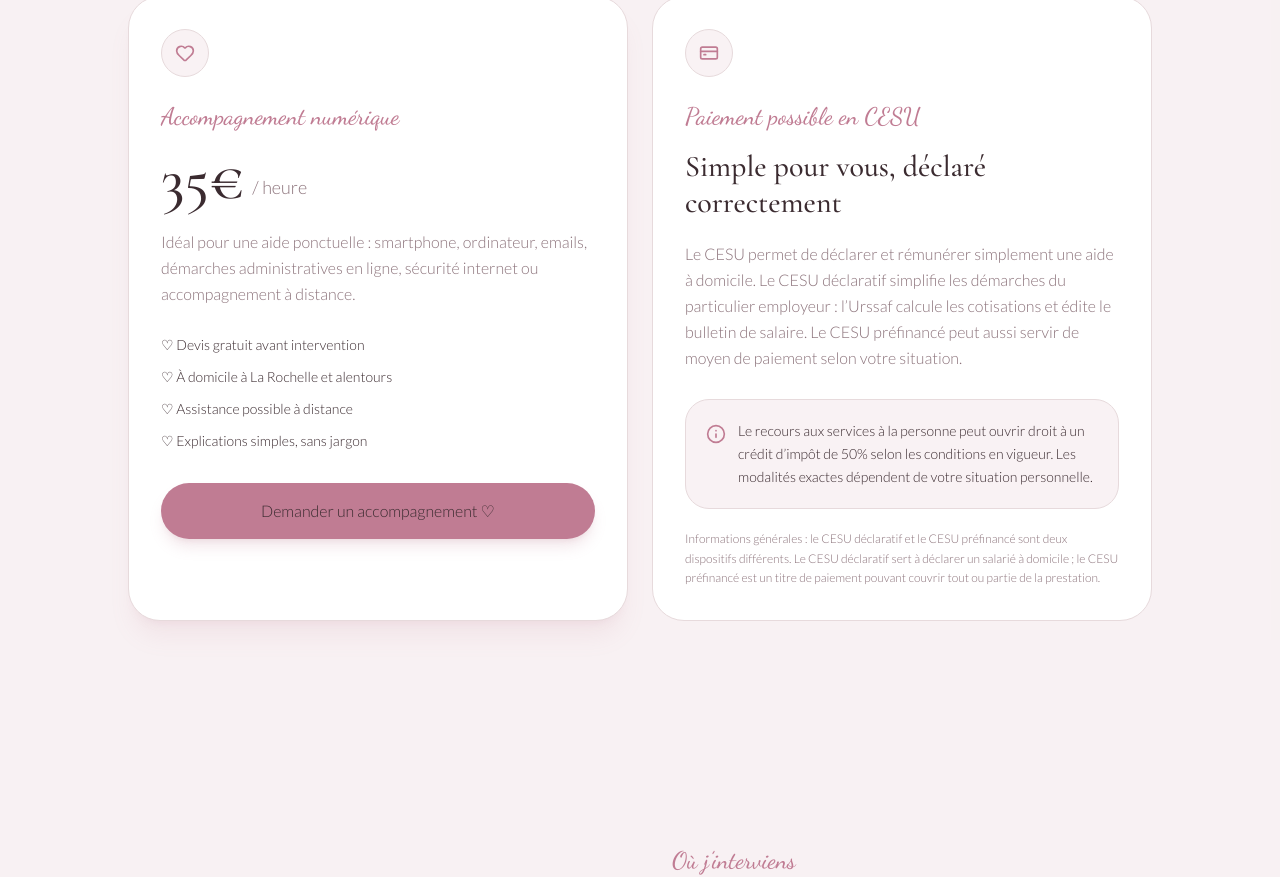
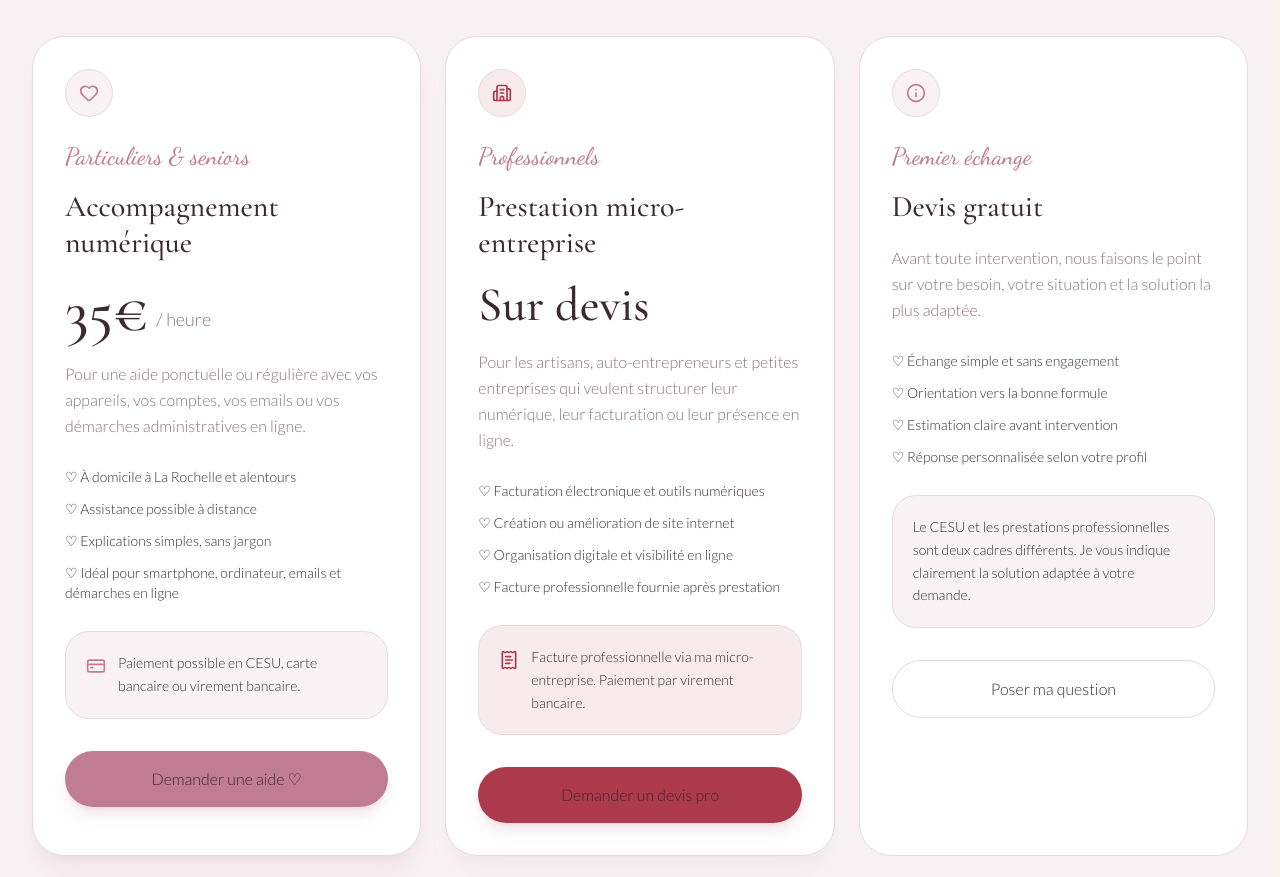
Before and after one commit to Virginie17/assistance-numerique, a Next.js app: page / in a window 1280 px wide. Shown: the part 6219-7096 px from the top of the page. Built offline with nearby package versions, Linux system fonts and the light colour scheme; no server answers.

Commit message:
Clarify pricing for individuals and professionals

```diff
--- a/components/landing/PricingSection.tsx
+++ b/components/landing/PricingSection.tsx
@@ -1,103 +1,138 @@
-import { CreditCard, Heart, Info } from "lucide-react";
+import { Building2, CreditCard, Heart, Info, ReceiptText } from "lucide-react";
+
+const individualFeatures = [
+  "À domicile à La Rochelle et alentours",
+  "Assistance possible à distance",
+  "Explications simples, sans jargon",
+  "Idéal pour smartphone, ordinateur, emails et démarches en ligne",
+];
+
+const professionalFeatures = [
+  "Facturation électronique et outils numériques",
+  "Création ou amélioration de site internet",
+  "Organisation digitale et visibilité en ligne",
+  "Facture professionnelle fournie après prestation",
+];
 
 export default function PricingSection() {
   return (
     <section id="tarifs" className="bg-secondary/40 py-20 lg:py-28">
       <div className="mx-auto max-w-7xl px-4 sm:px-6 lg:px-8">
-        <div className="mx-auto mb-14 max-w-2xl text-center">
-          <p className="mb-2 font-script text-2xl text-primary">
-            Mes tarifs
-          </p>
+        <div className="mx-auto mb-14 max-w-3xl text-center">
+          <p className="mb-2 font-script text-2xl text-primary">Mes tarifs</p>
 
           <h2 className="font-serif text-3xl font-medium text-foreground sm:text-4xl">
-            Un tarif clair,{" "}
-            <span className="italic text-accent">simple et accessible</span>
+            Des tarifs clairs,<br />
+            <span className="italic text-accent">selon votre profil</span>
           </h2>
 
           <p className="mt-4 text-lg font-light leading-relaxed text-muted-foreground">
-            Je vous propose un accompagnement personnalisé, à domicile ou à
-            distance, avec un devis gratuit avant toute intervention.
+            Je distingue clairement les accompagnements pour particuliers et seniors des prestations professionnelles réalisées via ma micro-entreprise.
           </p>
         </div>
 
-        <div className="mx-auto grid max-w-5xl gap-6 lg:grid-cols-2">
+        <div className="grid gap-6 lg:grid-cols-3">
           <article className="rounded-3xl border border-border bg-card p-8 shadow-xl shadow-primary/10">
             <div className="mb-6 flex h-12 w-12 items-center justify-center rounded-full border border-primary/15 bg-primary/10 text-primary">
               <Heart className="h-5 w-5" />
             </div>
 
-            <p className="font-script text-2xl text-primary">
-              Accompagnement numérique
-            </p>
+            <p className="font-script text-2xl text-primary">Particuliers & seniors</p>
+            <h3 className="mt-4 font-serif text-3xl font-medium text-foreground">Accompagnement numérique</h3>
 
-            <div className="mt-4 flex items-end gap-2">
-              <span className="font-serif text-6xl font-medium leading-none text-foreground">
-                35€
-              </span>
-              <span className="pb-2 text-lg font-light text-muted-foreground">
-                / heure
-              </span>
+            <div className="mt-5 flex items-end gap-2">
+              <span className="font-serif text-6xl font-medium leading-none text-foreground">35€</span>
+              <span className="pb-2 text-lg font-light text-muted-foreground">/ heure</span>
             </div>
 
             <p className="mt-5 text-base font-light leading-relaxed text-muted-foreground">
-              Idéal pour une aide ponctuelle : smartphone, ordinateur, emails,
-              démarches administratives en ligne, sécurité internet ou
-              accompagnement à distance.
+              Pour une aide ponctuelle ou régulière avec vos appareils, vos comptes, vos emails ou vos démarches administratives en ligne.
             </p>
 
             <ul className="mt-7 space-y-3 text-sm font-light text-foreground">
-              <li>♡ Devis gratuit avant intervention</li>
-              <li>♡ À domicile à La Rochelle et alentours</li>
-              <li>♡ Assistance possible à distance</li>
-              <li>♡ Explications simples, sans jargon</li>
+              {individualFeatures.map((feature) => (
+                <li key={feature}>♡ {feature}</li>
+              ))}
             </ul>
-
-            <a
-              href="#contact"
-              className="mt-8 inline-flex w-full items-center justify-center gap-2 rounded-full bg-primary px-7 py-4 text-base font-light text-white shadow-lg shadow-primary/20 transition-all hover:bg-accent"
-            >
-              Demander un accompagnement ♡
-            </a>
-          </article>
-
-          <article className="rounded-3xl border border-border bg-white p-8">
-            <div className="mb-6 flex h-12 w-12 items-center justify-center rounded-full border border-primary/15 bg-primary/10 text-primary">
-              <CreditCard className="h-5 w-5" />
-            </div>
-
-            <p className="font-script text-2xl text-primary">
-              Paiement possible en CESU
-            </p>
-
-            <h3 className="mt-4 font-serif text-3xl font-medium text-foreground">
-              Simple pour vous, déclaré correctement
-            </h3>
-
-            <p className="mt-5 text-base font-light leading-relaxed text-muted-foreground">
-              Le CESU permet de déclarer et rémunérer simplement une aide à
-              domicile. Le CESU déclaratif simplifie les démarches du
-              particulier employeur : l’Urssaf calcule les cotisations et édite
-              le bulletin de salaire. Le CESU préfinancé peut aussi servir de
-              moyen de paiement selon votre situation.
-            </p>
 
             <div className="mt-7 rounded-2xl border border-primary/15 bg-primary/10 p-5">
               <div className="flex gap-3">
-                <Info className="mt-1 h-5 w-5 shrink-0 text-primary" />
+                <CreditCard className="mt-1 h-5 w-5 shrink-0 text-primary" />
                 <p className="text-sm font-light leading-relaxed text-foreground">
-                  Le recours aux services à la personne peut ouvrir droit à un
-                  crédit d’impôt de 50% selon les conditions en vigueur. Les
-                  modalités exactes dépendent de votre situation personnelle.
+                  Paiement possible en CESU, carte bancaire ou virement bancaire.
                 </p>
               </div>
             </div>
 
-            <p className="mt-5 text-xs font-light leading-relaxed text-muted-foreground">
-              Informations générales : le CESU déclaratif et le CESU préfinancé
-              sont deux dispositifs différents. Le CESU déclaratif sert à
-              déclarer un salarié à domicile ; le CESU préfinancé est un titre
-              de paiement pouvant couvrir tout ou partie de la prestation.
+            <a href="#contact" className="mt-8 inline-flex w-full items-center justify-center rounded-full bg-primary px-7 py-4 text-base font-light text-white shadow-lg shadow-primary/20 transition-all hover:bg-accent">
+              Demander une aide ♡
+            </a>
+          </article>
+
+          <article className="rounded-3xl border border-accent/20 bg-white p-8 shadow-xl shadow-primary/5">
+            <div className="mb-6 flex h-12 w-12 items-center justify-center rounded-full border border-accent/15 bg-accent/10 text-accent">
+              <Building2 className="h-5 w-5" />
+            </div>
+
+            <p className="font-script text-2xl text-primary">Professionnels</p>
+            <h3 className="mt-4 font-serif text-3xl font-medium text-foreground">Prestation micro-entreprise</h3>
+
+            <div className="mt-5 flex items-end gap-2">
+              <span className="font-serif text-5xl font-medium leading-none text-foreground">Sur devis</span>
+            </div>
+
+            <p className="mt-5 text-base font-light leading-relaxed text-muted-foreground">
+              Pour les artisans, auto-entrepreneurs et petites entreprises qui veulent structurer leur numérique, leur facturation ou leur présence en ligne.
             </p>
+
+            <ul className="mt-7 space-y-3 text-sm font-light text-foreground">
+              {professionalFeatures.map((feature) => (
+                <li key={feature}>♡ {feature}</li>
+              ))}
+            </ul>
+
+            <div className="mt-7 rounded-2xl border border-accent/15 bg-accent/10 p-5">
+              <div className="flex gap-3">
+                <ReceiptText className="mt-1 h-5 w-5 shrink-0 text-accent" />
+                <p className="text-sm font-light leading-relaxed text-foreground">
+                  Facture professionnelle via ma micro-entreprise. Paiement par virement bancaire.
+                </p>
+              </div>
+            </div>
+
+            <a href="#contact" className="mt-8 inline-flex w-full items-center justify-center rounded-full bg-accent px-7 py-4 text-base font-light text-white shadow-lg shadow-primary/20 transition-all hover:bg-primary">
+              Demander un devis pro
+            </a>
+          </article>
+
+          <article className="rounded-3xl border border-border bg-card p-8">
+            <div className="mb-6 flex h-12 w-12 items-center justify-center rounded-full border border-primary/15 bg-primary/10 text-primary">
+              <Info className="h-5 w-5" />
+            </div>
+
+            <p className="font-script text-2xl text-primary">Premier échange</p>
+            <h3 className="mt-4 font-serif text-3xl font-medium text-foreground">Devis gratuit</h3>
+
+            <p className="mt-5 text-base font-light leading-relaxed text-muted-foreground">
+              Avant toute intervention, nous faisons le point sur votre besoin, votre situation et la solution la plus adaptée.
+            </p>
+
+            <ul className="mt-7 space-y-3 text-sm font-light text-foreground">
+              <li>♡ Échange simple et sans engagement</li>
+              <li>♡ Orientation vers la bonne formule</li>
+              <li>♡ Estimation claire avant intervention</li>
+              <li>♡ Réponse personnalisée selon votre profil</li>
+            </ul>
+
+            <div className="mt-7 rounded-2xl border border-primary/15 bg-primary/10 p-5">
+              <p className="text-sm font-light leading-relaxed text-foreground">
+                Le CESU et les prestations professionnelles sont deux cadres différents. Je vous indique clairement la solution adaptée à votre demande.
+              </p>
+            </div>
+
+            <a href="#contact" className="mt-8 inline-flex w-full items-center justify-center rounded-full border border-primary/30 px-7 py-4 text-base font-light text-primary transition-all hover:bg-primary/10">
+              Poser ma question
+            </a>
           </article>
         </div>
       </div>
```
